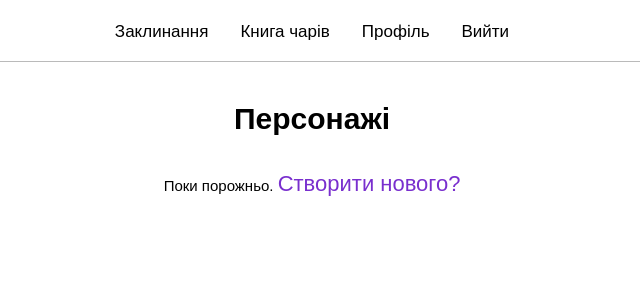
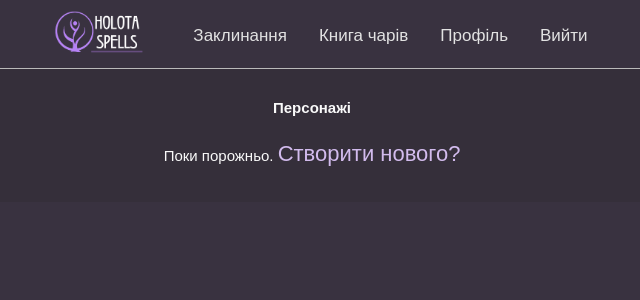
Before and after one commit to lukaholota/spells, a Flask app: page /characters in a window 1280 px wide. Shown: the top 300 px of the page, without its empty margins (328-968 px from the left). Run offline with Flask 3, Linux system fonts and the light colour scheme; the visitor is signed in with stand-in values (Sample User, id 1); data that the repository does not hold is empty.

Commit message:
css bg update

```diff
--- a/app/app_routes.py
+++ b/app/app_routes.py
@@ -283,11 +283,6 @@ def sitemap():
     return send_file('sitemap.xml')
 
 
-@app.route('/favicon.ico')
-def favicon():
-    return send_file('static/images/favicon.ico')
-
-
 @app.route('/create-spelllist-from-character', methods=['POST'])
 @login_required
 def create_spelllist_from_character():
--- a/app/static/css/creature.css
+++ b/app/static/css/creature.css
@@ -32,7 +32,7 @@ p, strong, div, a[href] {
 }
 
 .stat {
-    color: rgb(121, 47, 206);
+    color: rgb(210, 187, 237);
 }
 
 .general-info {
--- a/app/static/css/style.css
+++ b/app/static/css/style.css
@@ -7,16 +7,22 @@
 }
 
 #topnav a {
-  color: #000000;
   text-align: center;
-  padding: 14px 16px;
+  padding: 0px 16px;
   text-decoration: none;
   font-size: 17px;
+  color: #e2e2e2;
 }
 
 #topnav a:hover {
   background-color: #ddd;
   color: black;
+}
+
+.logo {
+  width: 125px;
+  height: 50px;
+  object-fit: contain;
 }
 
 .container {
@@ -37,7 +43,7 @@
 .spells-table th,
 .spells-table td {
   padding: 8px;
-  border: 1px solid #000;
+  border: 1px solid rgb(240, 238, 238)fff;
 }
 
 .spells-table th:first-child,
@@ -51,10 +57,12 @@
   height: 50px;
 }
 
-th, td, a, label, input, button, option, select, p, strong, span, a[href], div {
+* {
   font-size: 15px;
   font-family: sans-serif;
+  color: #f9f9f9;
 }
+
 
 h1, h2 {
   font-family: sans-serif;
@@ -70,7 +78,7 @@ h1, h2 {
 }
 
 a:link, a:visited {
-  color: rgb(121, 47, 206);
+  color: rgb(210, 187, 237);
 }
 
 a:link {
@@ -114,3 +122,27 @@ a:link {
       width: 1500px;
   }
 }
+
+body, select {
+  background-color: #393240;
+}
+
+.container {
+  background-color: #352f3a;
+}
+
+button, input {
+  background-color: #574c62;
+}
+
+button {
+  border: 1px solid rgb(240, 238, 238)fff;
+}
+
+h2 {
+  font-size: 30px;
+}
+
+b {
+  font-size: 20px;
+}
--- a/app/templates/topnav.html
+++ b/app/templates/topnav.html
@@ -14,6 +14,9 @@
 <main>
     {% block topnav %}
       <nav id="topnav" class="underlined">
+        <a href="/spells" id="logo">
+          <img src="{{ url_for('static', filename='images/logo.png') }}" alt="logo" class="logo" />
+        </a>
         <a id="spells" href="/spells">Заклинання</a>
           {% if not current_user.is_authenticated  %}
             <a id="sign-up" href="/sign-up">Реєстрація</a>
```
Also changed, not shown: app/static/images/logo.png (added).
